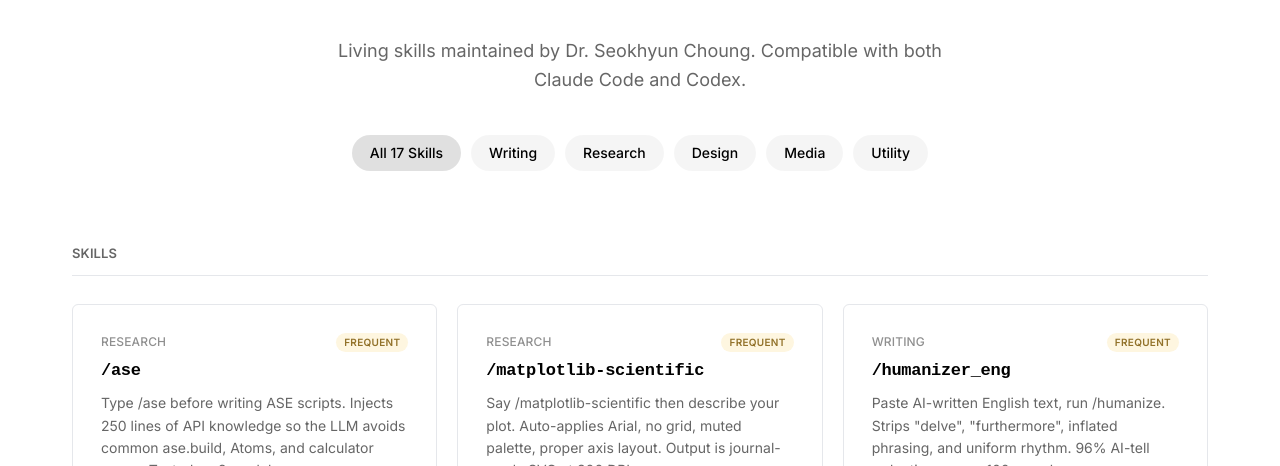
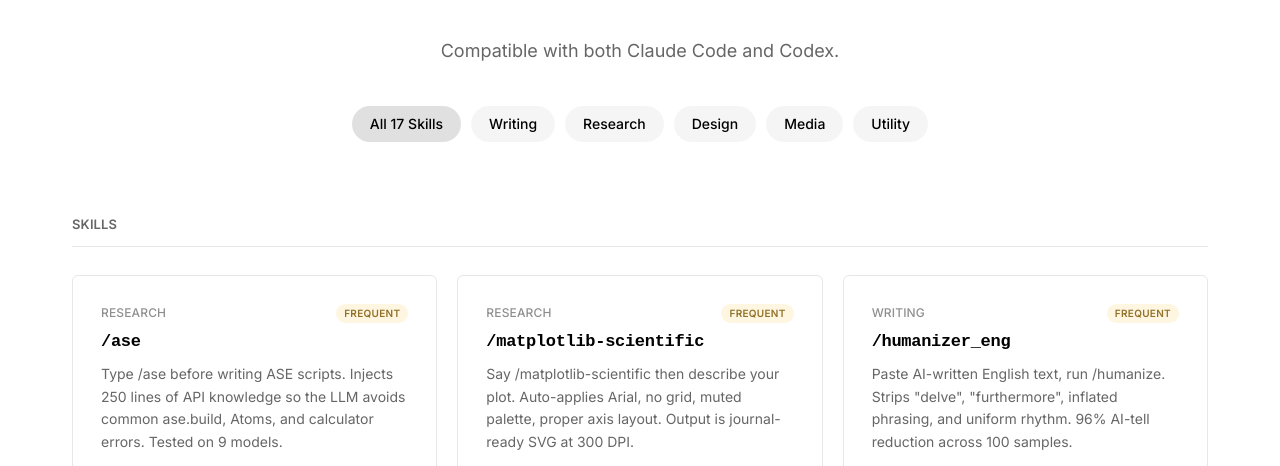
Before and after one commit to s-choung/Research-Skills, a plain HTML site: page index.html in a window 1280 px wide. Shown: the part 300-766 px from the top of the page. Drawn offline with Linux system fonts and the light colour scheme.

Commit message:
Remove living skills notice, keep only Codex+Claude Code compatibility

```diff
--- a/index.html
+++ b/index.html
@@ -278,7 +278,7 @@ footer a:hover { text-decoration: underline; }
 <section class="hero">
   <h1>Research-Skills</h1>
   <p data-en="Production-tested Claude Code agent skills for research workflows. Writing quality, manuscript prep, scientific visualization, media processing." data-ko="연구 워크플로우를 위한 Claude Code 에이전트 스킬 모음. 글쓰기 품질, 논문 준비, 과학 시각화, 미디어 처리.">Production-tested Claude Code agent skills for research workflows. Writing quality, manuscript prep, scientific visualization, media processing.</p>
-  <p class="notice" data-en="Living skills maintained by Dr. Seokhyun Choung. Compatible with both Claude Code and Codex." data-ko="정석현 박사가 관리하는 살아있는 skills입니다. Claude Code와 Codex 모두에 적용 가능합니다.">Living skills maintained by Dr. Seokhyun Choung. Compatible with both Claude Code and Codex.</p>
+  <p class="notice" data-en="Compatible with both Claude Code and Codex." data-ko="Claude Code와 Codex 모두에 적용 가능합니다.">Compatible with both Claude Code and Codex.</p>
   <div class="hero-chips">
     <span class="chip" onclick="filterCat('all')" data-en="All 17 Skills" data-ko="전체 17개">All 17 Skills</span>
     <span class="chip" onclick="filterCat('writing')" data-en="Writing" data-ko="글쓰기">Writing</span>
```
